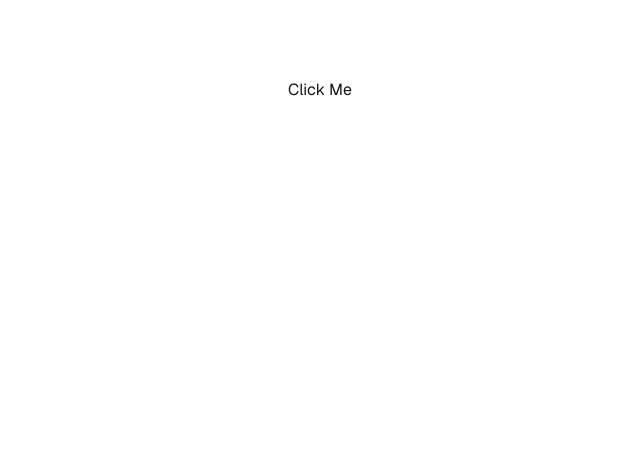
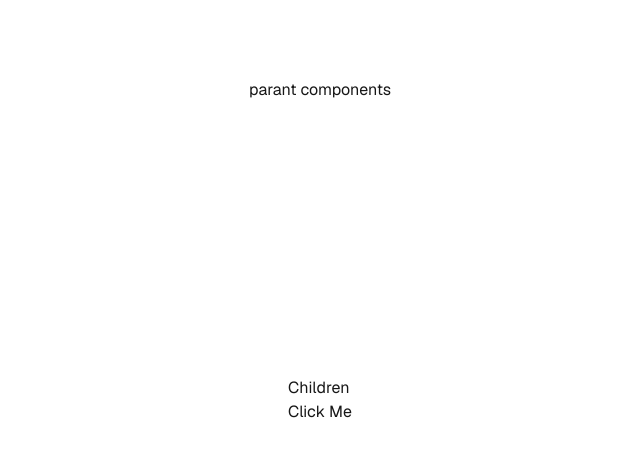
Before and after one commit to 71017Ansar/react-19-update, a Next.js app: page / in a window 1280 px wide. Shown: the top 456 px of the page, without its empty margins (320-960 px from the left). Built offline with nearby package versions, Linux system fonts and the light colour scheme.

Commit message:
event propogation in jsx

```diff
--- a/src/app/components/React19.jsx
+++ b/src/app/components/React19.jsx
@@ -1,20 +1,32 @@
-"use client";
-export default function MyButton() {
-  const handleClick = (event,message) => {
-    alert (message)
-    console.log("Button clicked", event.target);
-  };
+// "use client";
+// import { useState } from "react";
+
+// export default function MyButton() {
+//   const [text,setText]=useState("");
+
+//   const handleChange=(e)=>{
+
+//     setText(e.target.value);
+//     console.log(text);
+//   }
 
 
 
-  return (
+
+//   return (
+//     <div>
+//       <input type="text" value={text} onChange={handleChange} />
+//       <p>{text}</p>
+//     </div>
+//   );
+// }
+
+
+export  const Children=({onClick})=>{
+  return(
     <div>
-      <button onClick={(event)=>handleClick(event,"hello failler boy ")}>Click Me</button>
-
-      <div>
-        {/* ✅ Pass the event object correctly */}
-
-      </div>
+      <h1>Children</h1>
+      <button onClick={onClick}>Click Me</button>
     </div>
-  );
+  )
 }
--- a/src/app/page.js
+++ b/src/app/page.js
@@ -1,10 +1,16 @@
+"use client"
 import Image from "next/image";
-import React19 from "./components/React19";
+import React19, { Children } from "@/app/components/React19";
 
 export default function Home() {
+  const onClickButtonHandling =(event, message)=>{
+    alert(message)
+    console.log(event.target.value)
+  }
   return (
     <div className="grid grid-rows-[20px_1fr_20px] items-center justify-items-center min-h-screen p-8 pb-20 gap-16 sm:p-20 font-[family-name:var(--font-geist-sans)]">
-      <React19 />
+     <h1>parant components</h1>
+      <Children  onClick={ (event) => onClickButtonHandling(  event, 'Hello World! event handling')}/>
     </div>
   );
 }
```
